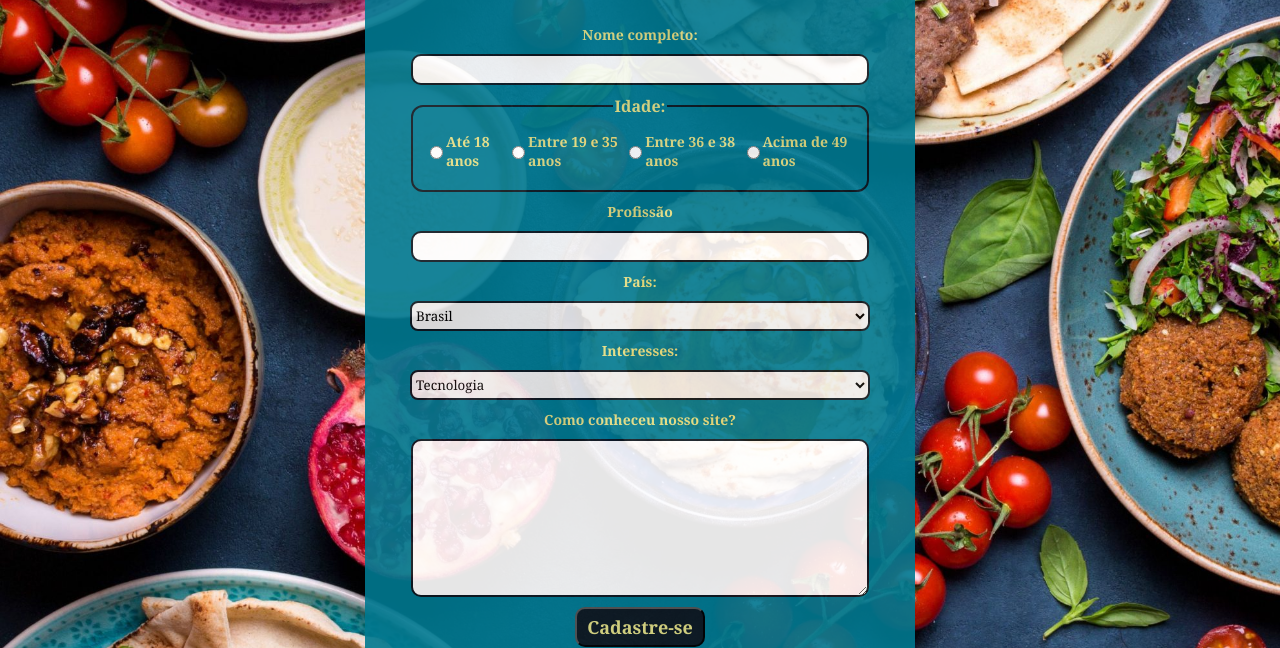
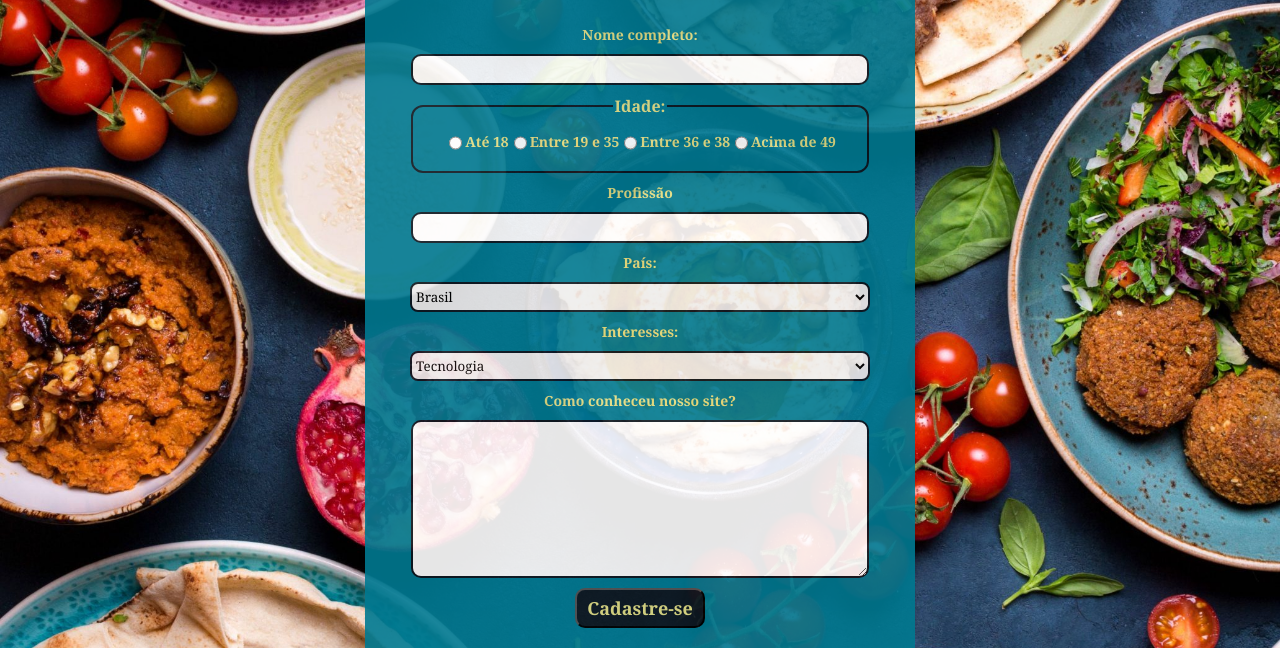
Before and after one commit to Kenzie-Academy-Brasil-Developers/noturno-extra-criacao-paginas-html-sprint-2-brunnomiguel, a plain HTML site: page katas3/kata_form.html in a window 1280 px wide. Shown: the part 152-800 px from the top of the page. Drawn offline with Linux system fonts and the light colour scheme; files whose address does not match are found by name.

Commit message:
Adicionado correcoes katas1 e katas3

```diff
--- a/katas1/style_receita.css
+++ b/katas1/style_receita.css
@@ -11,10 +11,6 @@ h1 {
     padding: 10px;
     color: #0D1821;
     font-size: 30px;
-}
-
-span {
-    color: #007991;
 }
 
 header {
--- a/katas3/kata_form.html
+++ b/katas3/kata_form.html
@@ -24,17 +24,17 @@
 
                 <legend id="legend-idade">Idade:</legend>
 
-                <input type="radio" name="idade">
-                <label for="idade">Até 18 anos</label>
+                <input type="radio" name="idade" id="idade1">
+                <label for="idade1">Até 18</label>
 
-                <input type="radio" name="idade">
-                <label for="idade">Entre 19 e 35 anos</label>
+                <input type="radio" name="idade" id="idade2">
+                <label for="idad2">Entre 19 e 35</label>
 
-                <input type="radio" name="idade">
-                <label for="idade">Entre 36 e 38 anos</label>
+                <input type="radio" name="idade" id="idade3">
+                <label for="idade3">Entre 36 e 38</label>
 
-                <input type="radio" name="idade">
-                <label for="idade">Acima de 49 anos</label>
+                <input type="radio" name="idade" id="idade4">
+                <label for="idade4">Acima de 49</label>
 
             </fieldset>
 
--- a/katas3/style_form.css
+++ b/katas3/style_form.css
@@ -10,7 +10,7 @@ body {
 main {
     background-color: #007991;
     width: 550px;
-    height: 125vh;
+    height: 120vh;
     border-radius: 12px;
     margin-left: auto;
     margin-right: auto;
```
Also changed, not shown: katas1/kata_receita.html (+1 -1 lines).
